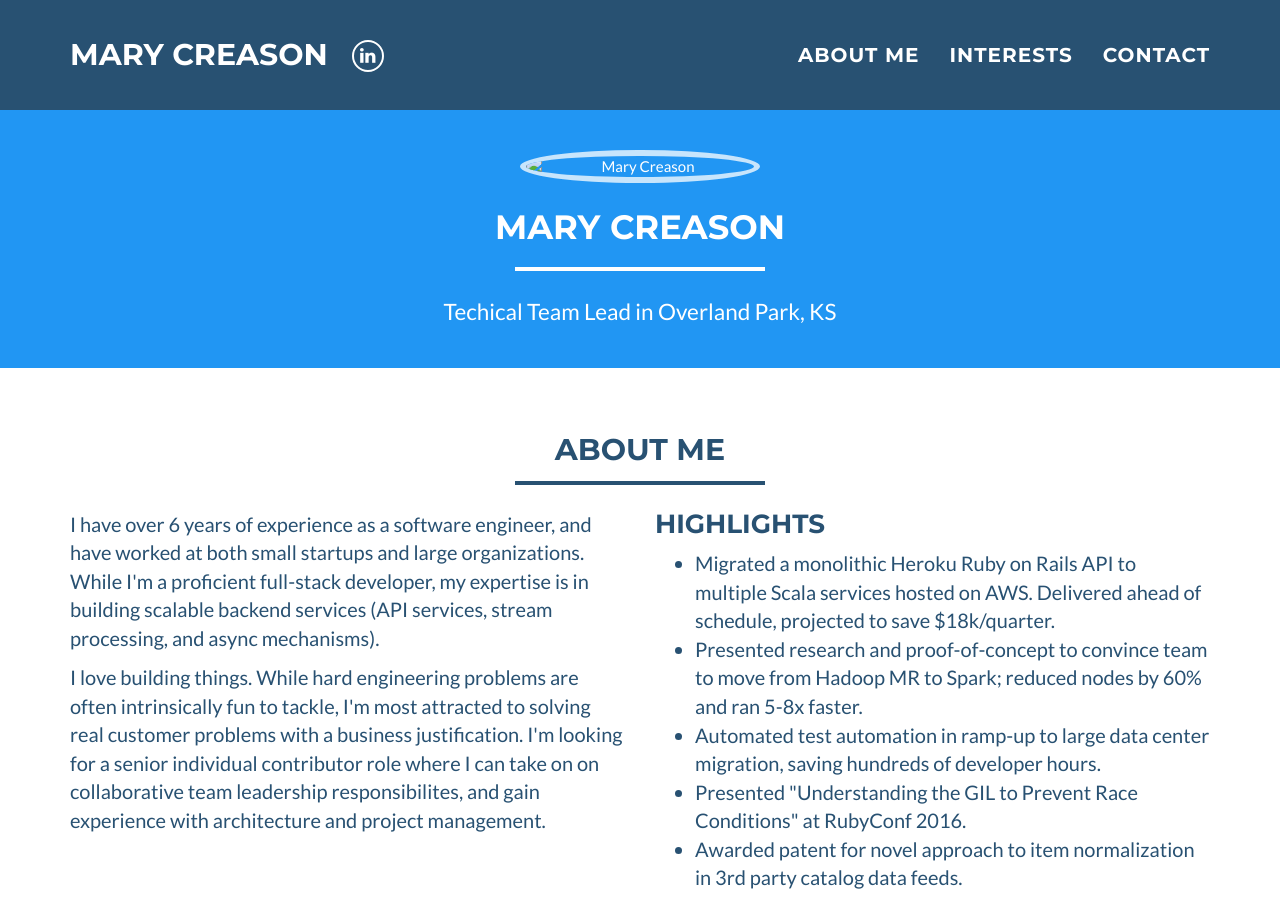
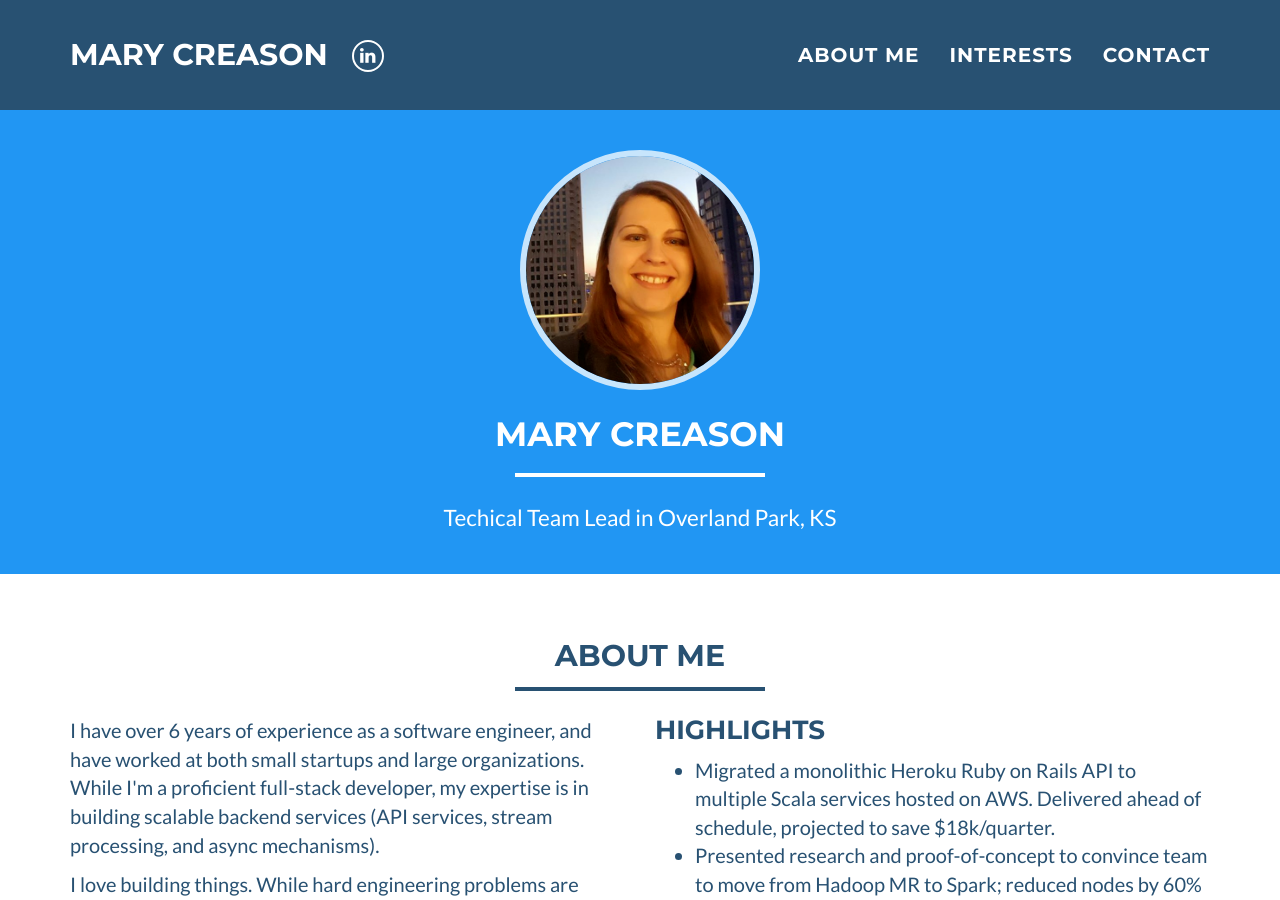
Before and after one commit to mcreason/marycreason-github.io, a Jekyll site: the page built from index.html, in a window 1280 px wide and 900 px high. Built offline with Jekyll 4.4.1, drawn with Linux system fonts in a browser that asks for light colours.

Commit message:
update profile pic

```diff
--- a/_layouts/default.html
+++ b/_layouts/default.html
@@ -8,7 +8,7 @@
       <meta name="description" content="{{ site.name }} {{ site.skills }}">
       <meta name="keywords" content="{{ site.keywords }}" />
       <link rel="canonical" href="{{ page.url | replace:'index.html','' | prepend: site.canonical_url }}">
-      <link rel="icon" type="image/jpg" href="{{ site.baseurl }}/img/icon.png" sizes="16x16" />
+      <link rel="icon" type="image/png" href="{{ site.baseurl }}/img/icon.png" sizes="16x16" />
 
       <!-- Custom CSS & Bootstrap Core CSS - Uses Bootswatch Flatly Theme: http://bootswatch.com/flatly/ -->
       <link rel="stylesheet" href="{{ site.baseurl }}{{ "/style.css" }}">
```
Also changed, not shown: img/icon.png, img/profile.jpg (deleted), img/profile.png (added).
